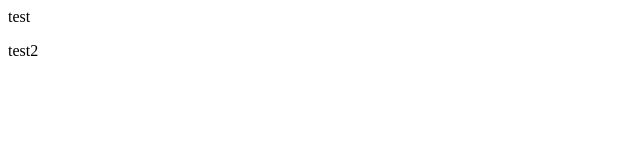
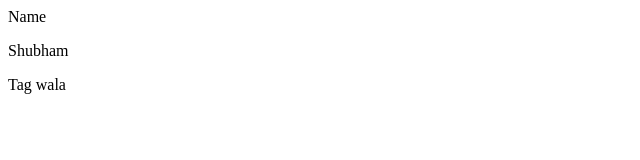
Before and after one commit to sbitbiet/DevOps, a plain HTML site: page index.html in a window 1280 px wide. Shown: the whole page, without its empty margins (0-640 px from the left). Drawn offline with Linux system fonts and the light colour scheme.

Commit message:
MultiChanges

```diff
--- a/index.html
+++ b/index.html
@@ -1,2 +1,3 @@
-<p>test</p>
-<p>test2</p>
+<p>Name</p>
+<p>Shubham</p>
+<p>Tag wala</p>
```
Also changed, not shown: style.css (added).
